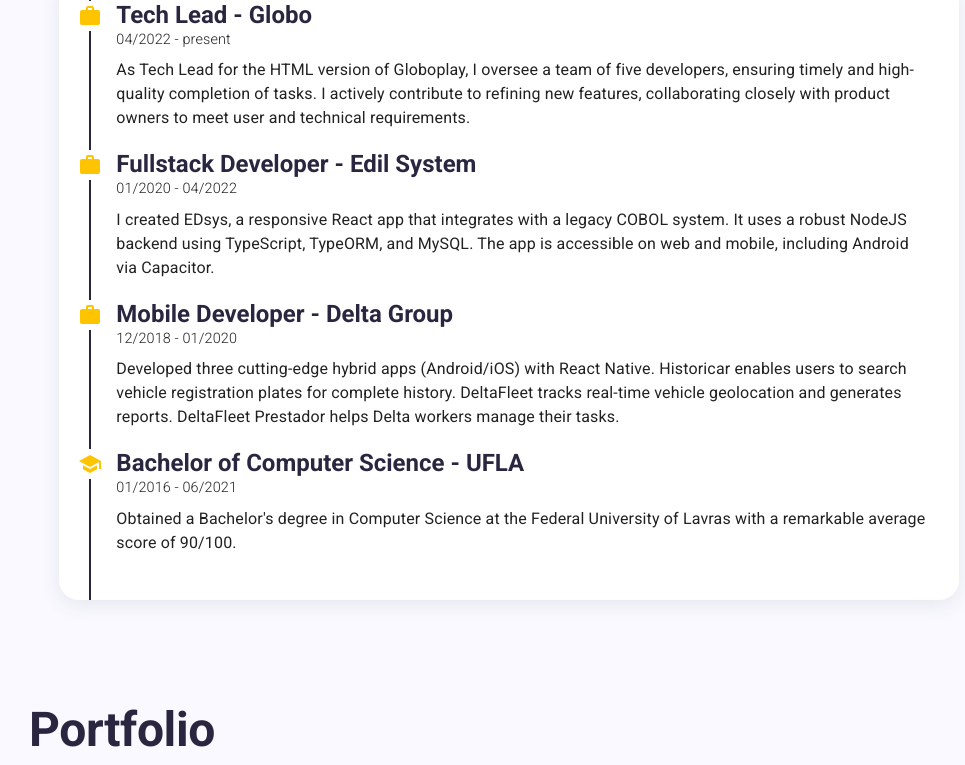
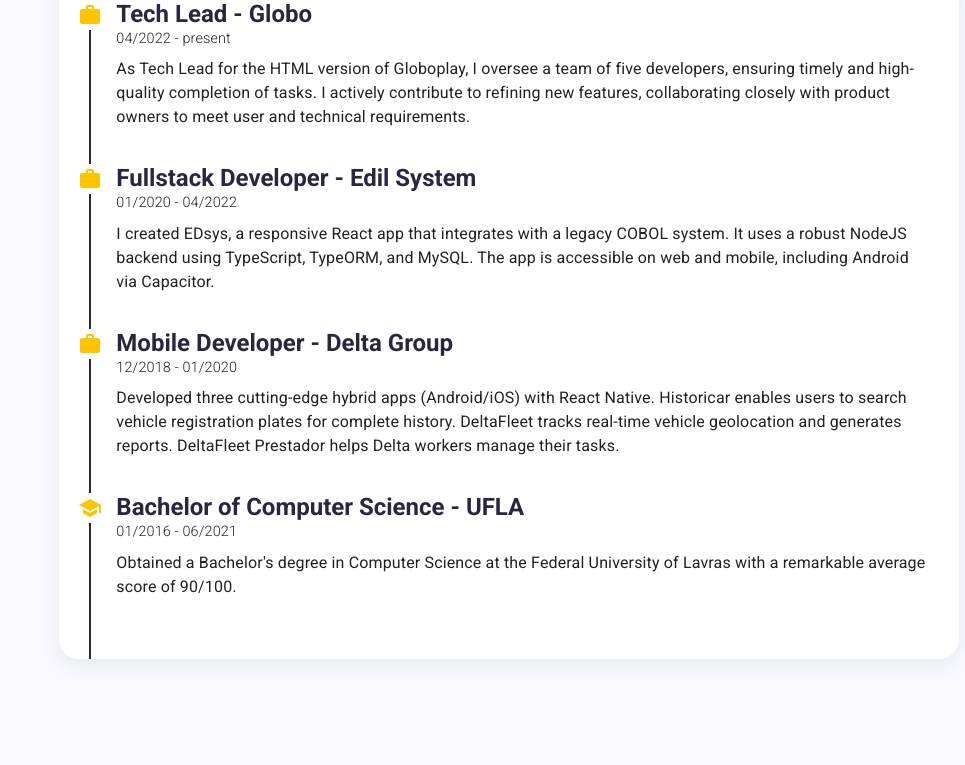
Before and after one commit to Silventino/react-portfolio, a React (Create React App) app: page / in a window 1280 px wide. Shown: the part 1749-2514 px from the top of the page, without its empty margins (241-1206 px from the left). Built offline with nearby package versions, Linux system fonts and the light colour scheme; a web font is replaced by a local one.

Commit message:
fix: increase distance between experience items

```diff
--- a/src/components/MainPage/sections/ExperienceSection/components/ExperienceItem.tsx
+++ b/src/components/MainPage/sections/ExperienceSection/components/ExperienceItem.tsx
@@ -21,7 +21,7 @@
   return (
     <div
       css={css`
-        margin-bottom: 20px;
+        margin-bottom: 35px;
         position: relative;
       `}
     >
```
